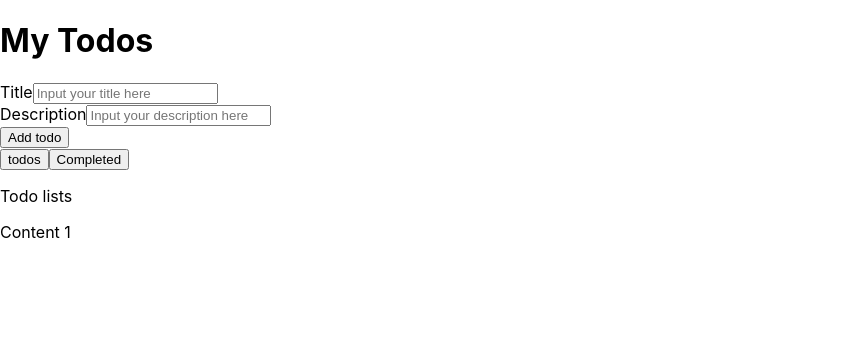
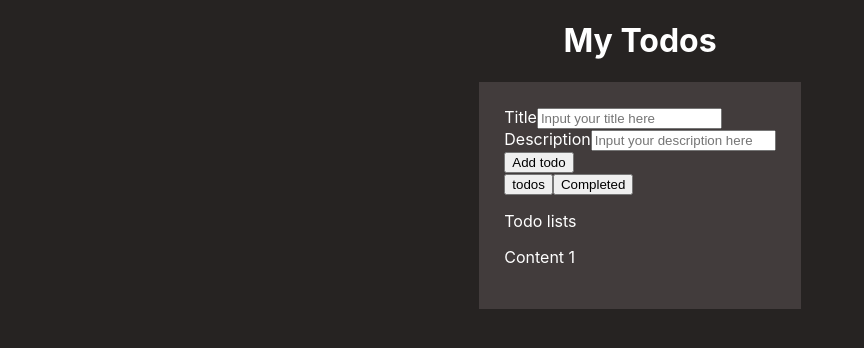
Before and after one commit to WahomeVincent/TODO-LIST-APP, a React (Create React App) app: page / in a window 1280 px wide. Shown: the top 348 px of the page, without its empty margins (0-864 px from the left). Built offline with nearby package versions, Linux system fonts and the light colour scheme.

Commit message:
new todo app

```diff
--- a/src/App.css
+++ b/src/App.css
@@ -1,38 +1,21 @@
-.App {
-  text-align: center;
+body {
+    background-color: #262322;
+    color: white;
+    overflow: hidden;
 }
 
-.App-logo {
-  height: 40vmin;
-  pointer-events: none;
+h1{
+    text-align: center;
 }
 
-@media (prefers-reduced-motion: no-preference) {
-  .App-logo {
-    animation: App-logo-spin infinite 20s linear;
-  }
+.todo-wrapper{
+    background-color: #423c3c;
+    padding: 2%;
+    width: fit-content;
+    margin-left: auto;
+    margin-right: auto;
+    max-height: 80vh;
+    overflow-y: auto;
+    box-shadow: #262322;
+
 }
-
-.App-header {
-  background-color: #282c34;
-  min-height: 100vh;
-  display: flex;
-  flex-direction: column;
-  align-items: center;
-  justify-content: center;
-  font-size: calc(10px + 2vmin);
-  color: white;
-}
-
-.App-link {
-  color: #61dafb;
-}
-
-@keyframes App-logo-spin {
-  from {
-    transform: rotate(0deg);
-  }
-  to {
-    transform: rotate(360deg);
-  }
-}
```
